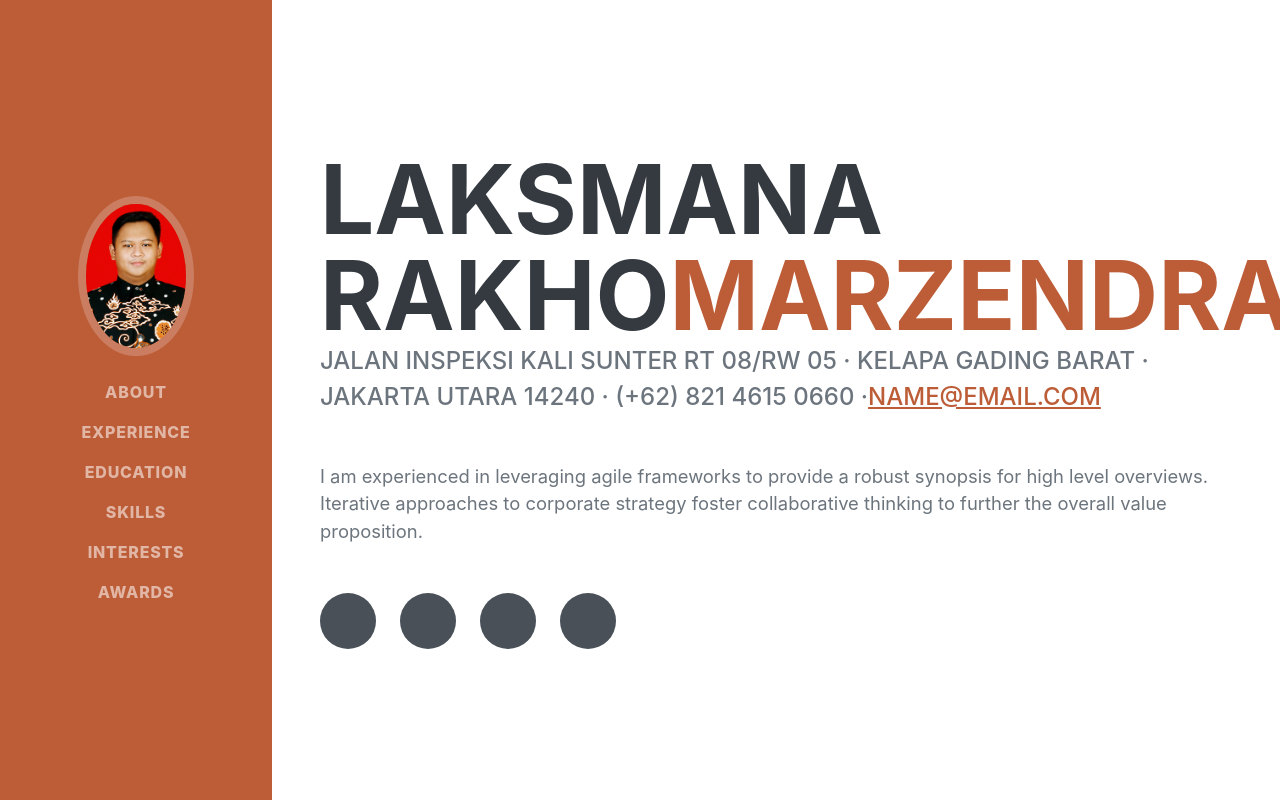
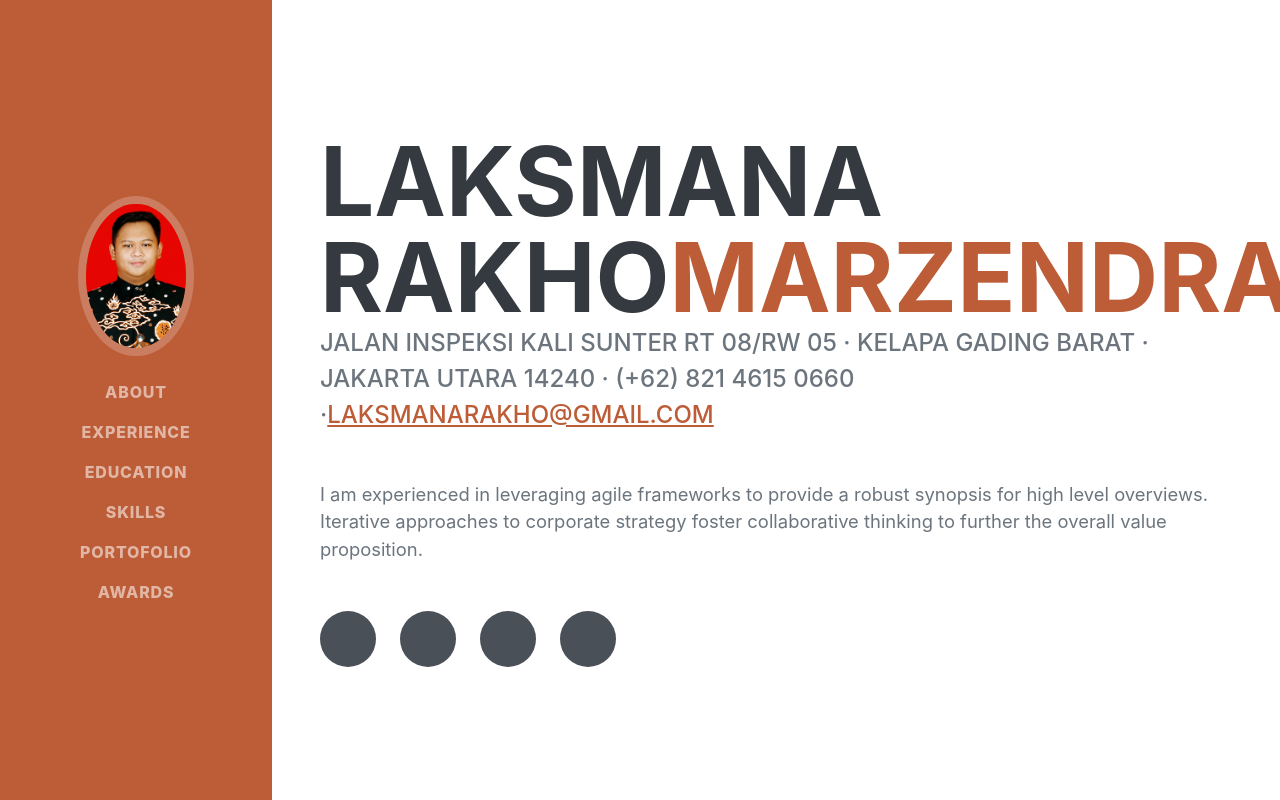
Before and after one commit to masraku/cv, a Next.js app: page / in a window 1280 px wide. Shown: the top 800 px of the page. Built offline with nearby package versions, Linux system fonts and the light colour scheme.

Commit message:
edit profile-1

```diff
--- a/src/app/layout.js
+++ b/src/app/layout.js
@@ -3,7 +3,7 @@ import "./globals.css";
 
 
 export const metadata = {
-  title: "Create",
+  title: "Curiculum Vitae",
   description: "Generated by create next app",
 };
 
--- a/src/app/page.js
+++ b/src/app/page.js
@@ -13,7 +13,7 @@ export default function Home() {
                     <li className="nav-item"><a className="nav-link js-scroll-trigger" href="#experience">Experience</a></li>
                     <li className="nav-item"><a className="nav-link js-scroll-trigger" href="#education">Education</a></li>
                     <li className="nav-item"><a className="nav-link js-scroll-trigger" href="#skills">Skills</a></li>
-                    <li className="nav-item"><a className="nav-link js-scroll-trigger" href="#interests">Interests</a></li>
+                    <li className="nav-item"><a className="nav-link js-scroll-trigger" href="#interests">Portofolio</a></li>
                     <li className="nav-item"><a className="nav-link js-scroll-trigger" href="#awards">Awards</a></li>
                 </ul>
             </div>
@@ -27,14 +27,14 @@ export default function Home() {
                     </h1>
                     <div className="subheading mb-5">
                         Jalan Inspeksi Kali Sunter RT 08/RW 05 · Kelapa Gading Barat · Jakarta Utara 14240 · (+62) 821 4615 0660 ·
-                        <a href="mailto:name@email.com">name@email.com</a>
+                        <a href="mailto:name@email.com">laksmanarakho@gmail.com</a>
                     </div>
                     <p className="lead mb-5">I am experienced in leveraging agile frameworks to provide a robust synopsis for high level overviews. Iterative approaches to corporate strategy foster collaborative thinking to further the overall value proposition.</p>
                     <div className="social-icons">
-                        <a className="social-icon" href="#!"><i className="fab fa-linkedin-in"></i></a>
-                        <a className="social-icon" href="#!"><i className="fab fa-github"></i></a>
-                        <a className="social-icon" href="#!"><i className="fab fa-twitter"></i></a>
-                        <a className="social-icon" href="#!"><i className="fab fa-facebook-f"></i></a>
+                        <a className="social-icon" href="https://www.linkedin.com/in/laksmana-rakho-53a9b0245/"><i className="fab fa-linkedin-in"></i></a>
+                        <a className="social-icon" href="https://github.com/masraku"><i className="fab fa-github"></i></a>
+                        <a className="social-icon" href="https://x.com/MasRakuuu"><i className="fab fa-twitter"></i></a>
+                        <a className="social-icon" href="https://www.instagram.com/masrakuuu/"><i className="fab fa-instagram-f"></i></a>
                     </div>
                 </div>
             </section>
```
